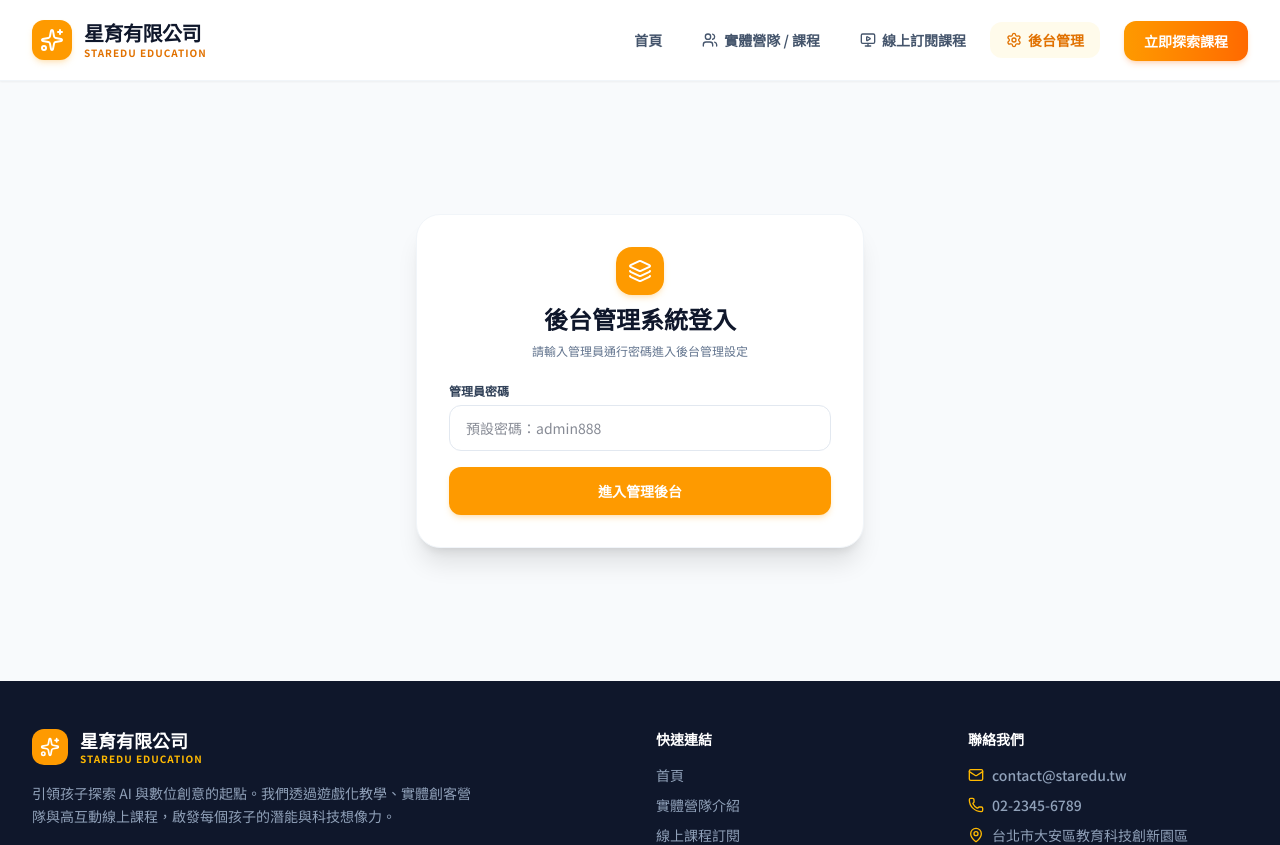
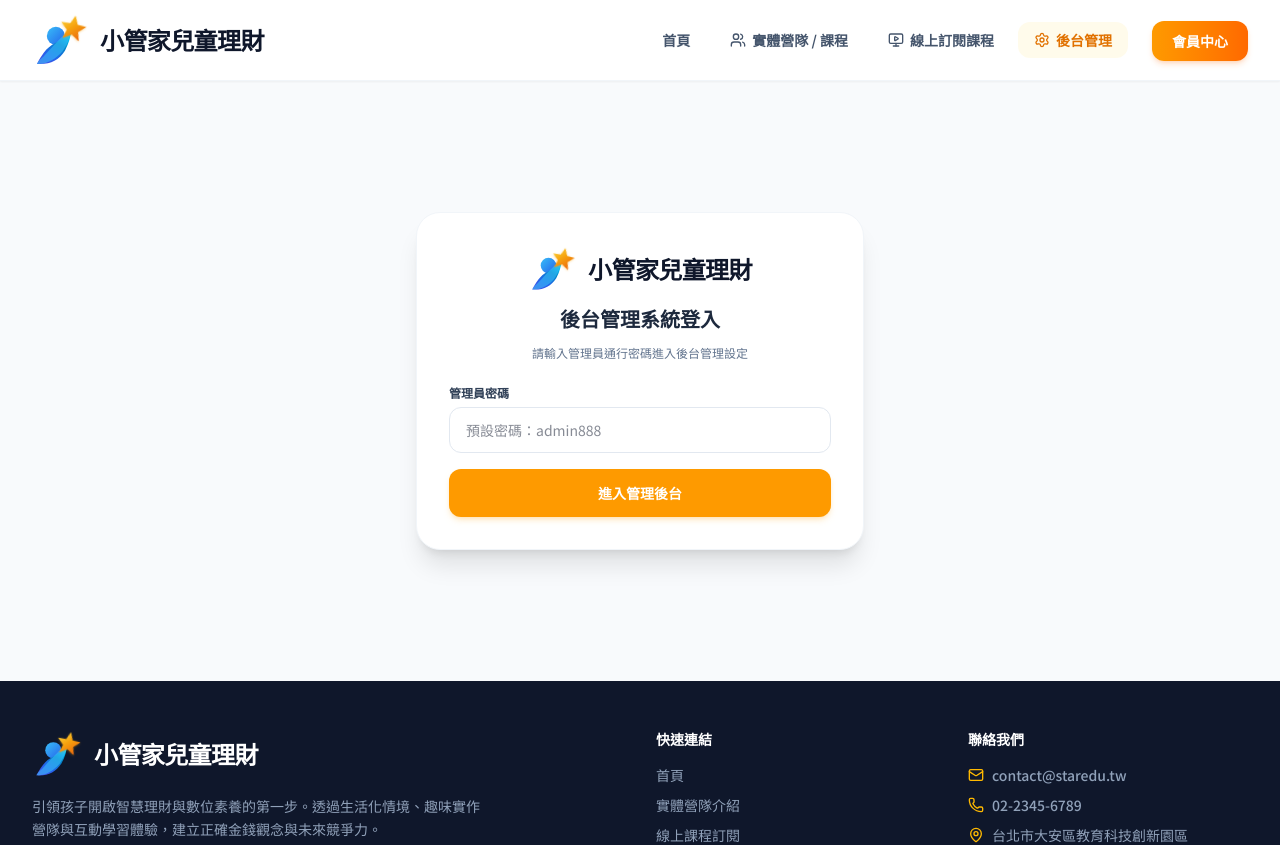
Before and after one commit to jerryhung0302/Staredu-1, a React (Vite) app: page /admin in a window 1280 px wide. Shown: the top 845 px of the page. Built offline with nearby package versions, Linux system fonts and the light colour scheme.

Commit message:
refactor: rebrand as 小管家兒童理財
Update brand identity, logo, and core mission to focus on children's financial education.

```diff
--- a/index.html
+++ b/index.html
@@ -3,7 +3,8 @@
   <head>
     <meta charset="UTF-8" />
     <meta name="viewport" content="width=device-width, initial-scale=1.0" />
-    <title>星育有限公司 Staredu | 兒童教育・AI創作教學</title>
+    <title>小管家兒童理財 | 兒童理財教育與多元實體線上營隊課程</title>
+    <link rel="icon" type="image/svg+xml" href="/logo.svg" />
     <link rel="preconnect" href="https://fonts.googleapis.com">
     <link rel="preconnect" href="https://fonts.gstatic.com" crossorigin>
     <link href="https://fonts.googleapis.com/css2?family=Noto+Sans+TC:wght@400;500;700;900&display=swap" rel="stylesheet">
--- a/metadata.json
+++ b/metadata.json
@@ -1,6 +1,6 @@
 {
   "name": "Remix 星育",
-  "description": "星育",
+  "description": "小管家兒童理財",
   "requestFramePermissions": [],
   "majorCapabilities": [
     "MAJOR_CAPABILITY_SERVER_SIDE_GEMINI_API"
--- /dev/null
+++ b/src/components/BrandLogo.tsx
@@ -0,0 +1,95 @@
+import React from 'react';
+
+interface BrandLogoProps {
+  className?: string;
+  iconSize?: number;
+  textColor?: string;
+  showText?: boolean;
+}
+
+export function BrandIcon({ size = 52, className = '' }: { size?: number; className?: string }) {
+  return (
+    <svg
+      width={size}
+      height={size}
+      viewBox="18 4 68 62"
+      fill="none"
+      xmlns="http://www.w3.org/2000/svg"
+      className={`shrink-0 ${className}`}
+    >
+      <defs>
+        {/* Body Gradient */}
+        <linearGradient id="bodyGrad" x1="0%" y1="100%" x2="70%" y2="0%">
+          <stop offset="0%" stopColor="#4F46E5" />
+          <stop offset="35%" stopColor="#2563EB" />
+          <stop offset="70%" stopColor="#0284C7" />
+          <stop offset="100%" stopColor="#00D2FF" />
+        </linearGradient>
+
+        {/* Head Gradient */}
+        <linearGradient id="headGrad" x1="0%" y1="0%" x2="100%" y2="100%">
+          <stop offset="0%" stopColor="#38BDF8" />
+          <stop offset="100%" stopColor="#2563EB" />
+        </linearGradient>
+
+        {/* Star Gradient */}
+        <linearGradient id="starGrad" x1="0%" y1="0%" x2="100%" y2="100%">
+          <stop offset="0%" stopColor="#FDE047" />
+          <stop offset="50%" stopColor="#F59E0B" />
+          <stop offset="100%" stopColor="#EA580C" />
+        </linearGradient>
+
+        <filter id="starGlow" x="-20%" y="-20%" width="140%" height="140%">
+          <feDropShadow dx="0" dy="1" stdDeviation="1.5" floodColor="#F59E0B" floodOpacity="0.4" />
+        </filter>
+      </defs>
+
+      {/* Head Circle */}
+      <circle cx="47" cy="30" r="11" fill="url(#headGrad)" />
+
+      {/* Dynamic Torso & Arm Reaching Up */}
+      <path
+        d="M 24 64 C 29 55 35 44 46 39 C 55 35 63 26 66 23 C 65 30 63 39 58 48 C 50 60 40 65 24 64 Z"
+        fill="url(#bodyGrad)"
+      />
+      {/* Dynamic Extended Arc / Lower Body Accent */}
+      <path
+        d="M 24 64 C 36 65 47 58 55 49 C 62 40 64 30 66 23 C 68 20 64 22 61 25 C 50 35 40 46 32 55 C 27 59 25 62 24 64 Z"
+        fill="#38BDF8"
+        opacity="0.6"
+      />
+
+      {/* Reaching Star */}
+      <g transform="translate(68, 20) rotate(12)" filter="url(#starGlow)">
+        <polygon
+          points="0,-15 4.5,-4.5 15.5,-4 7,4 10,15 0,8.5 -10,15 -7,4 -15.5,-4 -4.5,-4.5"
+          fill="url(#starGrad)"
+        />
+      </g>
+    </svg>
+  );
+}
+
+export default function BrandLogo({
+  className = '',
+  iconSize = 52,
+  textColor = 'text-slate-900',
+  showText = true,
+}: BrandLogoProps) {
+  return (
+    <div className={`flex items-center gap-2.5 sm:gap-3 select-none ${className}`}>
+      {/* 左邊放 icon */}
+      <BrandIcon size={iconSize} />
+
+      {/* 右邊放小管家兒童理財 (不需放英文) */}
+      {showText && (
+        <span
+          className={`font-black tracking-tight text-lg sm:text-xl md:text-2xl whitespace-nowrap leading-none ${textColor}`}
+          style={{ fontFamily: "'Noto Sans TC', sans-serif" }}
+        >
+          小管家兒童理財
+        </span>
+      )}
+    </div>
+  );
+}
--- a/src/components/Footer.tsx
+++ b/src/components/Footer.tsx
@@ -1,5 +1,6 @@
 import { Link } from 'react-router-dom';
-import { Sparkles, Facebook, Instagram, Youtube, Download, Mail, Phone, MapPin } from 'lucide-react';
+import { Facebook, Instagram, Youtube, Download, Mail, Phone, MapPin } from 'lucide-react';
+import BrandLogo from './BrandLogo';
 
 export default function Footer() {
   return (
@@ -7,17 +8,9 @@ export default function Footer() {
       <div className="max-w-7xl mx-auto px-4 sm:px-6 lg:px-8 py-12">
         <div className="grid grid-cols-1 md:grid-cols-4 gap-8">
           <div className="space-y-4 md:col-span-2">
-            <div className="flex items-center gap-3">
-              <div className="w-9 h-9 rounded-xl bg-amber-500 flex items-center justify-center text-white">
-                <Sparkles className="w-5 h-5" />
-              </div>
-              <div className="flex flex-col">
-                <span className="text-lg font-black text-white leading-tight">星育有限公司</span>
-                <span className="text-[10px] font-bold tracking-widest text-amber-400 uppercase">STAREDU EDUCATION</span>
-              </div>
-            </div>
+            <BrandLogo iconSize={50} textColor="text-white" />
             <p className="text-slate-400 max-w-md leading-relaxed">
-              引領孩子探索 AI 與數位創意的起點。我們透過遊戲化教學、實體創客營隊與高互動線上課程，啟發每個孩子的潛能與科技想像力。
+              引領孩子開啟智慧理財與數位素養的第一步。透過生活化情境、趣味實作營隊與互動學習體驗，建立正確金錢觀念與未來競爭力。
             </p>
             <div className="flex space-x-4 pt-2">
               <a href="#" className="w-9 h-9 rounded-lg bg-slate-800 flex items-center justify-center text-slate-300 hover:text-white hover:bg-slate-700 transition-colors">
@@ -71,7 +64,7 @@ export default function Footer() {
         </div>
 
         <div className="mt-12 pt-8 border-t border-slate-800 flex flex-col md:flex-row justify-between items-center gap-4 text-xs text-slate-500">
-          <p>© {new Date().getFullYear()} 星育有限公司 Staredu Education Co., Ltd. All rights reserved.</p>
+          <p>© {new Date().getFullYear()} 小管家兒童理財. All rights reserved.</p>
           <div className="flex gap-6">
             <a href="#" className="hover:text-slate-400">服務條款</a>
             <a href="#" className="hover:text-slate-400">隱私權政策</a>
--- a/src/components/Navbar.tsx
+++ b/src/components/Navbar.tsx
@@ -1,6 +1,7 @@
 import { useState } from 'react';
 import { Link, useLocation } from 'react-router-dom';
-import { Menu, X, Sparkles, MonitorPlay, Users, Settings } from 'lucide-react';
+import { Menu, X, MonitorPlay, Users, Settings } from 'lucide-react';
+import BrandLogo from './BrandLogo';
 
 export default function Navbar() {
   const [isOpen, setIsOpen] = useState(false);
@@ -20,18 +21,8 @@ export default function Navbar() {
       <div className="max-w-7xl mx-auto px-4 sm:px-6 lg:px-8">
         <div className="flex justify-between h-20">
           <div className="flex items-center">
-            <Link to="/" className="flex items-center gap-3 group">
-              <div className="w-10 h-10 rounded-xl bg-amber-500 flex items-center justify-center text-white shadow-md shadow-amber-500/20 group-hover:scale-105 transition-transform">
-                <Sparkles className="w-6 h-6" />
-              </div>
-              <div className="flex flex-col">
-                <span className="text-xl font-black tracking-tight text-slate-900 leading-tight">
-                  星育有限公司
-                </span>
-                <span className="text-[10px] font-bold tracking-widest text-amber-600 uppercase">
-                  STAREDU EDUCATION
-                </span>
-              </div>
+            <Link to="/" className="flex items-center group transition-transform hover:opacity-90 active:scale-98">
+              <BrandLogo iconSize={56} textColor="text-slate-900" />
             </Link>
           </div>
 
@@ -59,7 +50,7 @@ export default function Navbar() {
                 to="/online-courses"
                 className="px-5 py-2.5 rounded-xl text-sm font-bold text-white bg-linear-to-r from-amber-500 to-orange-500 hover:from-amber-600 hover:to-orange-600 shadow-md shadow-orange-500/20 transition-all hover:shadow-lg active:scale-95"
               >
-                立即探索課程
+                會員中心
               </Link>
             </div>
           </div>
@@ -104,7 +95,7 @@ export default function Navbar() {
               onClick={() => setIsOpen(false)}
               className="block text-center w-full px-5 py-3 rounded-xl text-base font-bold text-white bg-linear-to-r from-amber-500 to-orange-500 shadow-md shadow-orange-500/20"
             >
-              立即探索課程
+              會員中心
             </Link>
           </div>
         </div>
--- a/src/pages/Admin.tsx
+++ b/src/pages/Admin.tsx
@@ -2,6 +2,7 @@ import React, { useEffect, useState } from 'react';
 import { AppConfig, Course } from '../types';
 import { Plus, Trash2, Save, Image as ImageIcon, BookOpen, Tv, Layers, X, CheckCircle, AlertCircle, LogOut, Calendar, Info, Download } from 'lucide-react';
 import { formatImageUrl } from '../utils/imageUtils';
+import BrandLogo from '../components/BrandLogo';
 
 export default function Admin() {
   const [isAuthenticated, setIsAuthenticated] = useState(false);
@@ -195,11 +196,11 @@ export default function Admin() {
     return (
       <div className="min-h-[75vh] flex items-center justify-center px-4 py-12">
         <div className="max-w-md w-full bg-white rounded-3xl p-8 border border-slate-100 shadow-xl space-y-6">
-          <div className="text-center space-y-2">
-            <div className="w-12 h-12 rounded-2xl bg-amber-500 text-white flex items-center justify-center mx-auto shadow-md shadow-amber-500/20">
-              <Layers className="w-6 h-6" />
+          <div className="text-center space-y-3">
+            <div className="flex justify-center">
+              <BrandLogo iconSize={48} textColor="text-slate-900" />
             </div>
-            <h2 className="text-2xl font-black text-slate-900">後台管理系統登入</h2>
+            <h2 className="text-xl font-bold text-slate-800">後台管理系統登入</h2>
             <p className="text-slate-500 text-xs">請輸入管理員通行密碼進入後台管理設定</p>
           </div>
 
@@ -252,9 +253,13 @@ export default function Admin() {
 
       {/* Header */}
       <div className="flex flex-col sm:flex-row sm:items-center justify-between gap-4 bg-white p-6 rounded-2xl border border-slate-100 shadow-sm">
-        <div>
-          <h1 className="text-2xl font-black text-slate-900 tracking-tight">星育後台控制中心</h1>
-          <p className="text-slate-500 text-sm mt-1">管理首頁輪播圖、課程簡介 Banner，以及全站營隊與課程資料</p>
+        <div className="flex items-center gap-4">
+          <BrandLogo iconSize={52} textColor="text-slate-900" />
+          <div className="h-8 w-px bg-slate-200 hidden sm:block"></div>
+          <div>
+            <h1 className="text-xl font-bold text-slate-800 tracking-tight">後台控制中心</h1>
+            <p className="text-slate-500 text-xs mt-0.5">管理首頁輪播圖、課程簡介 Banner，以及全站營隊與課程資料</p>
+          </div>
         </div>
         <div className="flex items-center gap-3">
           <a
--- a/src/pages/OnlineCourses.tsx
+++ b/src/pages/OnlineCourses.tsx
@@ -64,7 +64,7 @@ export default function OnlineCourses() {
           <div className="space-y-2 text-left">
             <div className="flex items-center gap-2 text-amber-700 font-bold text-sm">
               <Zap className="w-4 h-4 fill-amber-500" />
-              <span>為什麼選擇星育線上訂閱？</span>
+              <span>為什麼選擇小管家兒童理財線上訂閱？</span>
             </div>
             <h3 className="text-xl sm:text-2xl font-black text-slate-900">
               每月自動續約，隨時可取消，享受無負擔的高品質科技教育
```
Also changed, not shown: src/pages/Home.tsx (+17 -17 lines), public/logo.svg, 1 other file (tests, documents, lock files or other folders).
